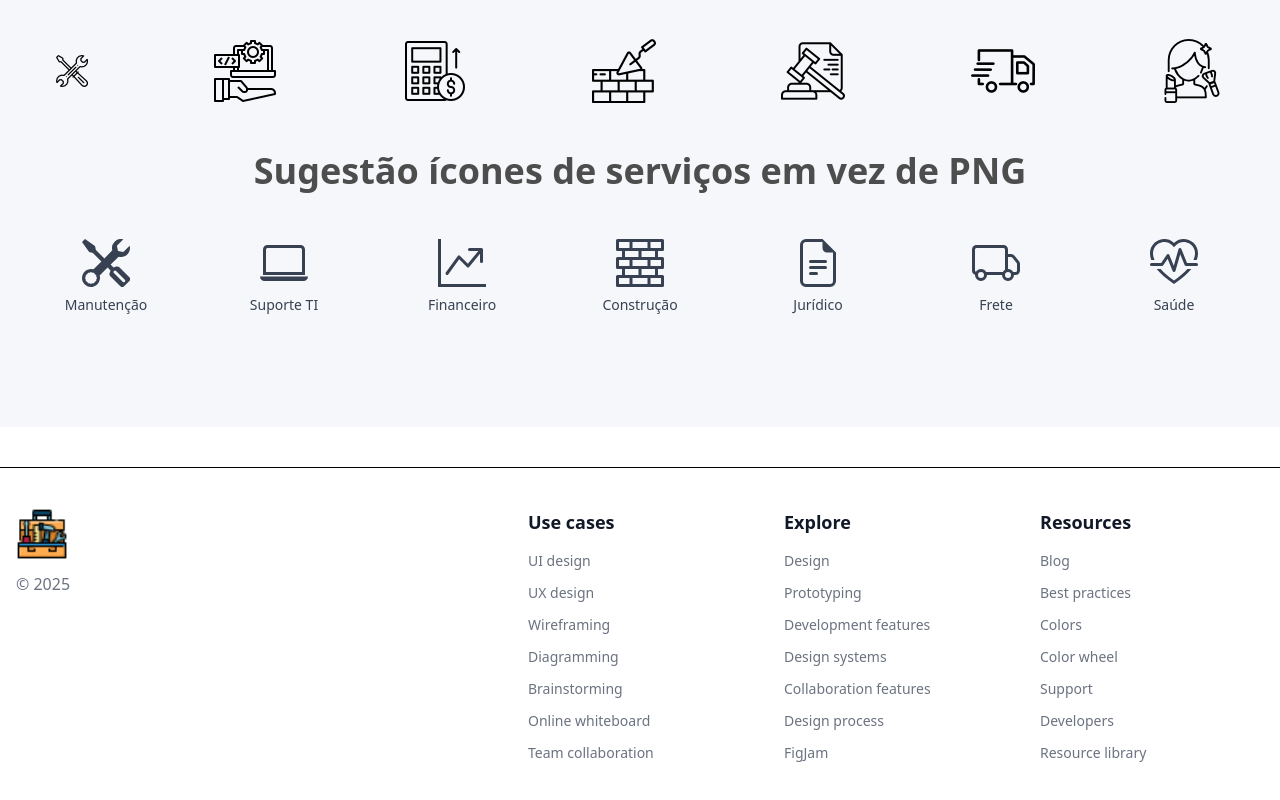
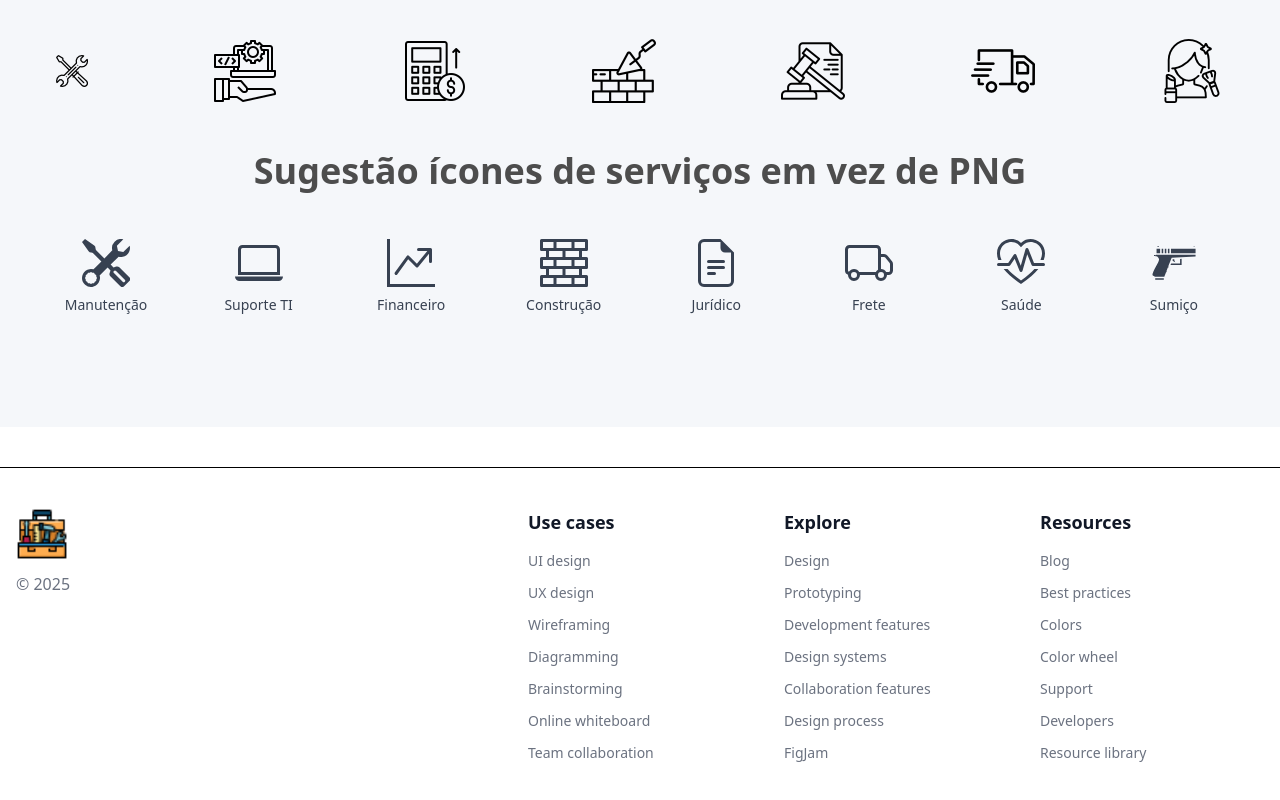
Before and after one commit to LucasDiaszL/projetoIntegrador2, a React (Vite) app in the folder pj2/: page / in a window 1280 px wide. Shown: the part 1049-1849 px from the top of the page. Built offline with nearby package versions, Linux system fonts and the light colour scheme.

Commit message:
Update icons

```diff
--- a/pj2/src/components/Services.jsx
+++ b/pj2/src/components/Services.jsx
@@ -2,6 +2,7 @@
 
 // Import icones
 import { BsTools, BsLaptop, BsGraphUpArrow, BsBricks, BsFileEarmarkText, BsTruck, BsHeartPulse } from "react-icons/bs";
+import {GiGlock} from "react-icons/gi";
 
 
 
@@ -65,6 +66,10 @@
             <BsHeartPulse className="text-5xl mb-2" aria-label="Saúde" />
             <span className="text-sm font-medium">Saúde</span>
           </div>
+          <div className="flex flex-col items-center min-w-[100px]">
+            <GiGlock className="text-5xl mb-2" aria-label="Saúde" />
+            <span className="text-sm font-medium">Sumiço</span>
+          </div>
         </div>
       </div>
     </div>
```
